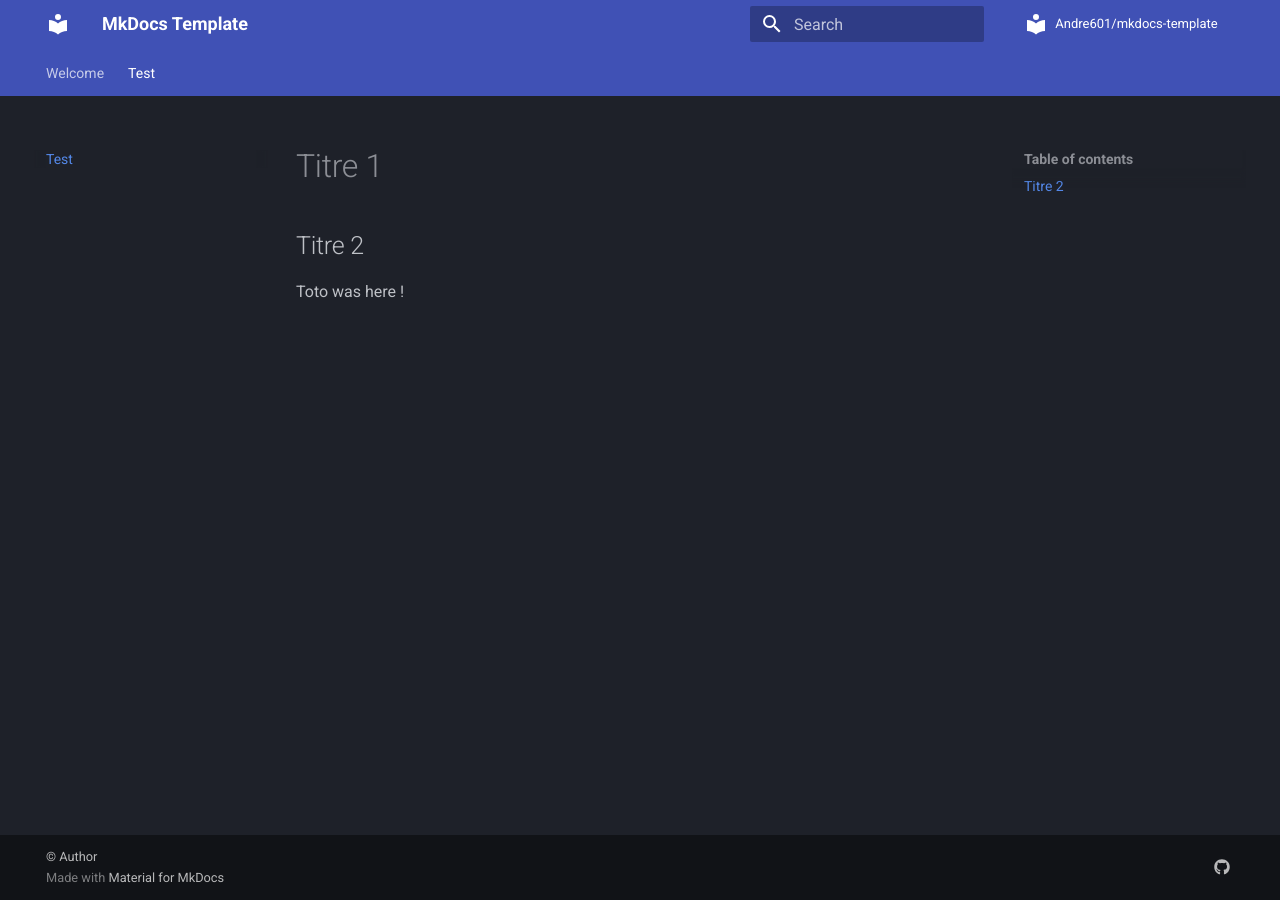
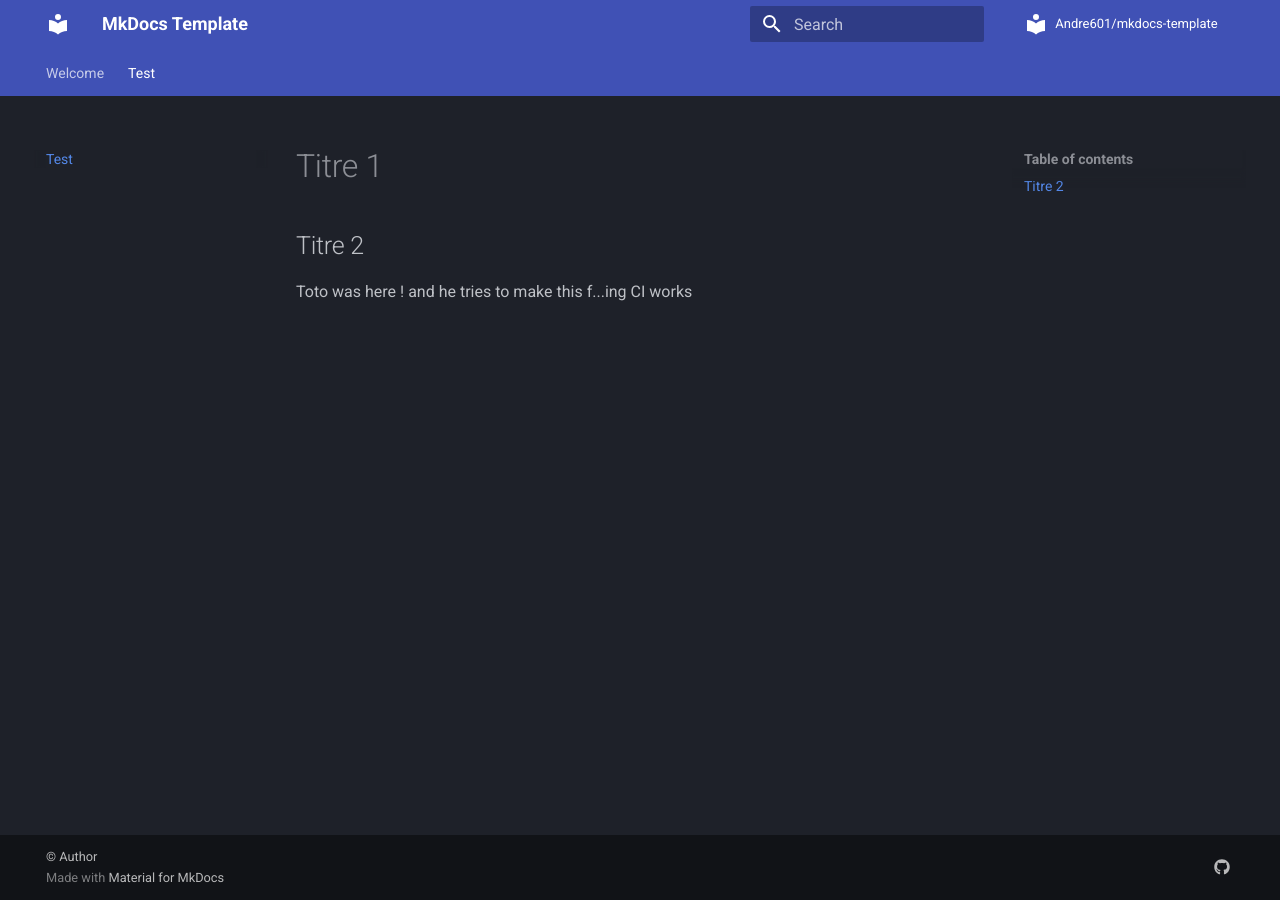
Before and after one commit to nschlewitz/mkdocs, an MkDocs documentation site: the page built from docs/toto.md, in a window 1280 px wide. Built offline with MkDocs 1.6.1 and Material for MkDocs 9.7.7, drawn with Linux system fonts in a browser that asks for light colours; comment, search, counter and statistics services are not loaded.

Commit message:
Update toto.md

```diff
--- a/docs/toto.md
+++ b/docs/toto.md
@@ -2,4 +2,4 @@
 
 ## Titre 2
 
-Toto was here !
+Toto was here ! and he tries to make this f...ing CI works
```
